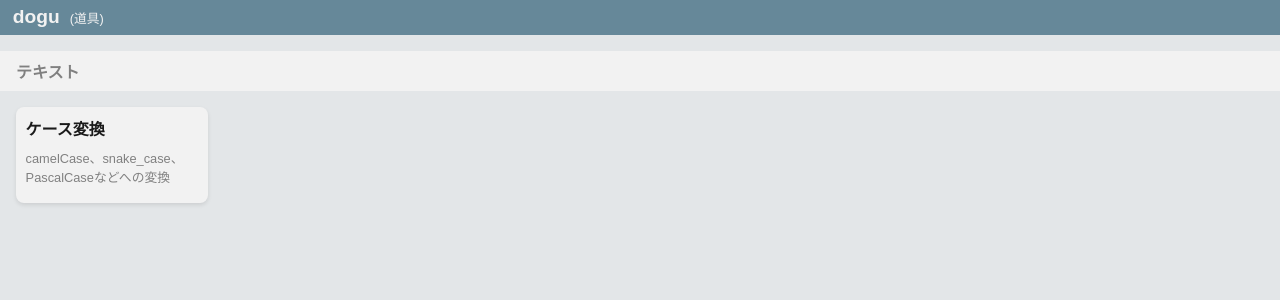
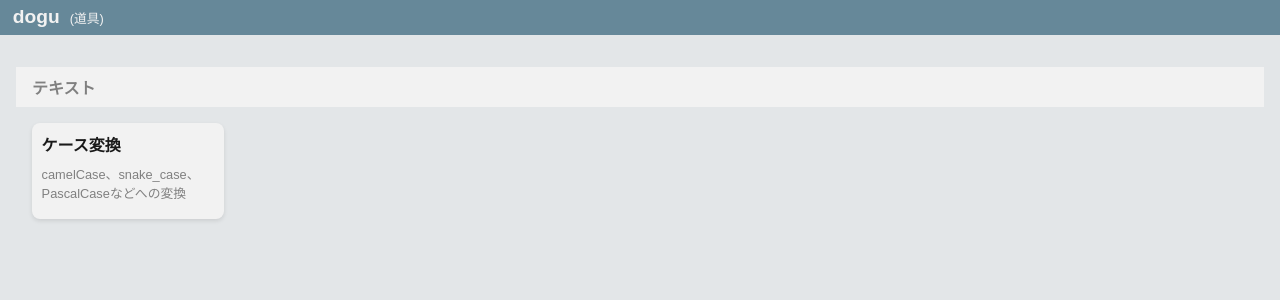
Before and after one commit to tris5572/dogu, a React (Vite) app: page / in a window 1280 px wide. Shown: the top 300 px of the page. Built offline with nearby package versions, Linux system fonts and the light colour scheme.

Commit message:
feat: ページにレイアウトを適用

```diff
--- a/src/components/App.module.css
+++ b/src/components/App.module.css
@@ -1,5 +1,9 @@
 .app {
   color: var(--gray);
+}
+
+.contentWrapper {
+  padding: 1rem;
 }
 
 .header {
--- a/src/components/App.tsx
+++ b/src/components/App.tsx
@@ -1,4 +1,4 @@
-import { Route, Routes } from "react-router";
+import { Outlet, Route, Routes } from "react-router";
 import styles from "./App.module.css";
 import { Card } from "./Card";
 import { CaseConverter } from "./pages/CaseConverter";
@@ -6,16 +6,28 @@ import { CaseConverter } from "./pages/CaseConverter";
 export function App() {
   return (
     <Routes>
-      <Route index element={<Main />} />
-      <Route path="/case-converter" element={<CaseConverter />} />
+      <Route element={<Layout />}>
+        <Route index element={<Main />} />
+        <Route path="/case-converter" element={<CaseConverter />} />
+      </Route>
     </Routes>
+  );
+}
+
+function Layout() {
+  return (
+    <div className={styles.app}>
+      <Header />
+      <div className={styles.contentWrapper}>
+        <Outlet />
+      </div>
+    </div>
   );
 }
 
 function Main() {
   return (
-    <div className={styles.app}>
-      <Header />
+    <>
       <Category title="テキスト" />
       <div className={styles.cardWrapper}>
         <Card
@@ -24,7 +36,7 @@ function Main() {
           path="/case-converter"
         />
       </div>
-    </div>
+    </>
   );
 }
 
```
